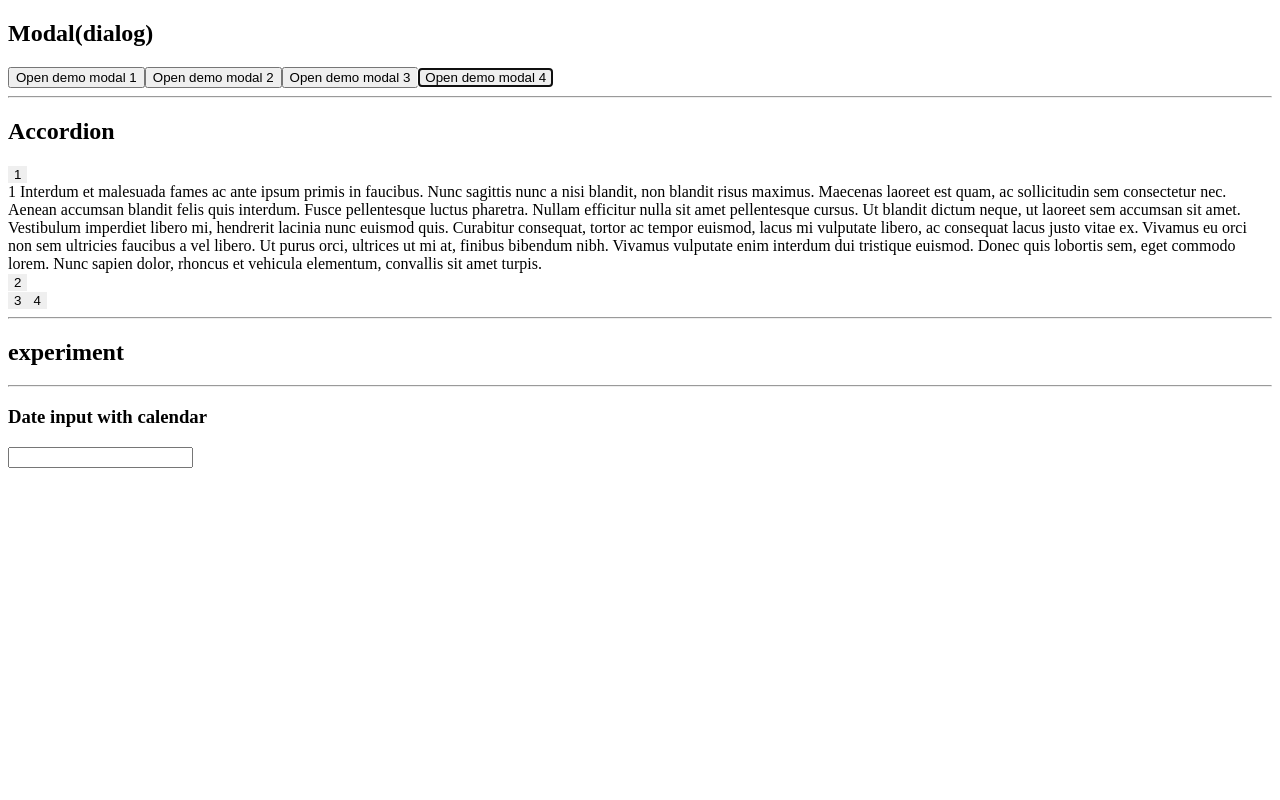
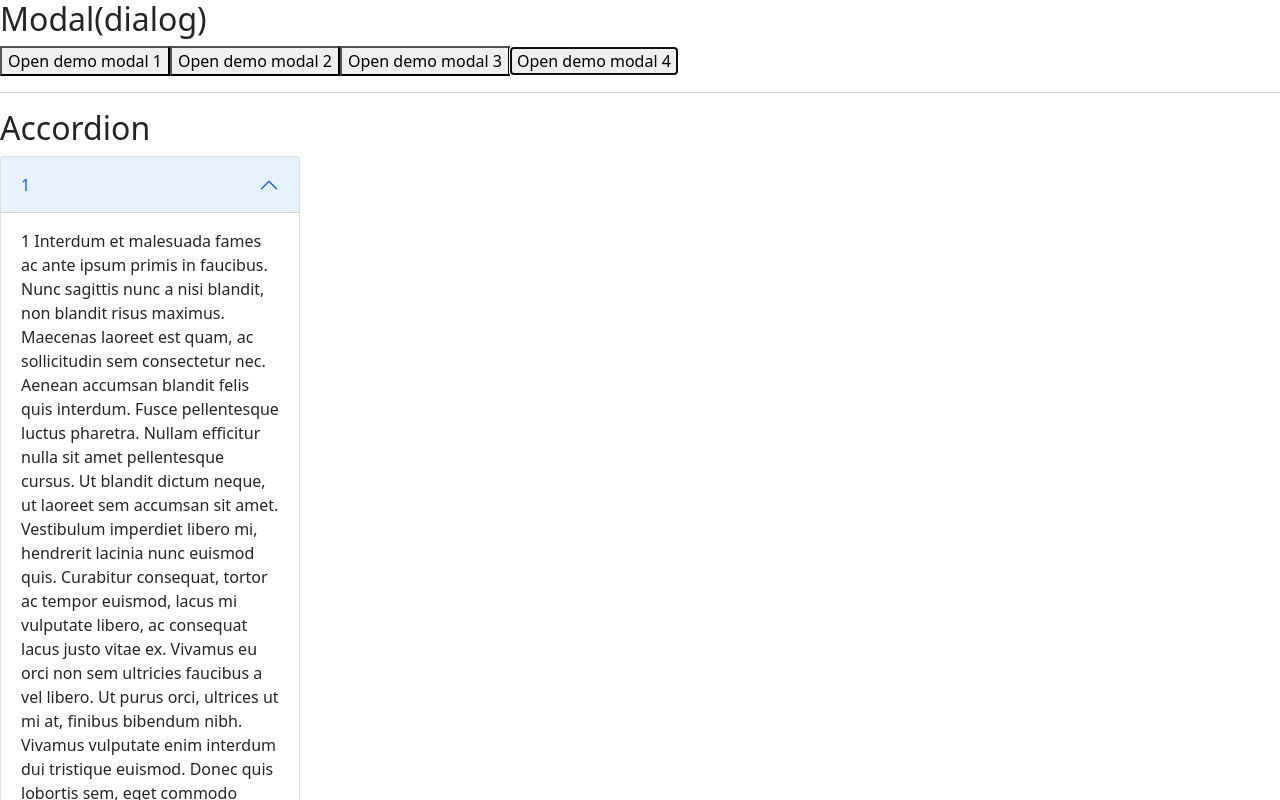
Before and after one commit to r2dev/sml, a React (Create React App) app: page / in a window 1280 px wide. Shown: the top 800 px of the page. Built offline with nearby package versions, Linux system fonts and the light colour scheme.

Commit message:
fix bug on search last button, remove props, add active class, add bootstrap demo

```diff
--- a/public/index.html
+++ b/public/index.html
@@ -10,6 +10,7 @@
       content="Web site created using create-react-app"
     />
     <link rel="apple-touch-icon" href="%PUBLIC_URL%/logo192.png" />
+    <link href="https://cdn.jsdelivr.net/npm/bootstrap@5.0.0-beta2/dist/css/bootstrap.min.css" rel="stylesheet" integrity="sha384-BmbxuPwQa2lc/FVzBcNJ7UAyJxM6wuqIj61tLrc4wSX0szH/Ev+nYRRuWlolflfl" crossorigin="anonymous">
     <!--
       manifest.json provides metadata used when your web app is installed on a
       user's mobile device or desktop. See https://developers.google.com/web/fundamentals/web-app-manifest/
--- a/src/App.js
+++ b/src/App.js
@@ -2,7 +2,48 @@ import React from 'react'
 import {ModalDemo } from './react/Modal';
 import DateInput from './react/DateInput';
 import "./App.css"
-import { AccordionDemo } from './react/Accordion';
+import {Accordion, AccordionButton, AccordionContent} from './react/Accordion';
+
+function AccordionDemo() {
+  return (
+      <Accordion toggle={true} multiple={true}>
+        <div className="accordion" id="accordionExample" style={{width: 300}}>
+          <div className="accordion-item">
+            <AccordionButton className="accordion-button collapsed" activeClassName="accordion-button" accordionIndex={0}>1</AccordionButton>
+            <AccordionContent className="accordion-collapse collapse show" accordionIndex={0}>
+              <div className="accordion-body">
+              1 Interdum et malesuada fames ac ante ipsum primis in faucibus. Nunc sagittis nunc a nisi blandit, non blandit risus maximus. Maecenas laoreet est quam, ac sollicitudin sem consectetur nec. Aenean accumsan blandit felis quis interdum. Fusce pellentesque luctus pharetra. Nullam efficitur nulla sit amet pellentesque cursus. Ut blandit dictum neque, ut laoreet sem accumsan sit amet. Vestibulum imperdiet libero mi, hendrerit lacinia nunc euismod quis. Curabitur consequat, tortor ac tempor euismod, lacus mi vulputate libero, ac consequat lacus justo vitae ex. Vivamus eu orci non sem ultricies faucibus a vel libero. Ut purus orci, ultrices ut mi at, finibus bibendum nibh. Vivamus vulputate enim interdum dui tristique euismod. Donec quis lobortis sem, eget commodo lorem. Nunc sapien dolor, rhoncus et vehicula elementum, convallis sit amet turpis.
+              </div>
+            </AccordionContent>
+          </div>
+          <div className="accordion-item">
+            <AccordionButton className="accordion-button collapsed" activeClassName="accordion-button" accordionIndex={1}>2</AccordionButton>
+            <AccordionContent className="accordion-collapse collapse show" accordionIndex={1}>
+              <div className="accordion-body">
+              2 Interdum et malesuada fames ac ante ipsum primis in faucibus. Nunc sagittis nunc a nisi blandit, non blandit risus maximus. Maecenas laoreet est quam, ac sollicitudin sem consectetur nec. Aenean accumsan blandit felis quis interdum. Fusce pellentesque luctus pharetra. Nullam efficitur nulla sit amet pellentesque cursus. Ut blandit dictum neque, ut laoreet sem accumsan sit amet. Vestibulum imperdiet libero mi, hendrerit lacinia nunc euismod quis. Curabitur consequat, tortor ac tempor euismod, lacus mi vulputate libero, ac consequat lacus justo vitae ex. Vivamus eu orci non sem ultricies faucibus a vel libero. Ut purus orci, ultrices ut mi at, finibus bibendum nibh. Vivamus vulputate enim interdum dui tristique euismod. Donec quis lobortis sem, eget commodo lorem. Nunc sapien dolor, rhoncus et vehicula elementum, convallis sit amet turpis.
+              </div>
+            </AccordionContent>
+          </div>
+          <div className="accordion-item">
+            <AccordionButton className="accordion-button collapsed" activeClassName="accordion-button" accordionIndex={2}>3</AccordionButton>
+            <AccordionContent className="accordion-collapse collapse show" accordionIndex={2}>
+              <div className="accordion-body">
+              3 Interdum et malesuada fames ac ante ipsum primis in faucibus. Nunc sagittis nunc a nisi blandit, non blandit risus maximus. Maecenas laoreet est quam, ac sollicitudin sem consectetur nec. Aenean accumsan blandit felis quis interdum. Fusce pellentesque luctus pharetra. Nullam efficitur nulla sit amet pellentesque cursus. Ut blandit dictum neque, ut laoreet sem accumsan sit amet. Vestibulum imperdiet libero mi, hendrerit lacinia nunc euismod quis. Curabitur consequat, tortor ac tempor euismod, lacus mi vulputate libero, ac consequat lacus justo vitae ex. Vivamus eu orci non sem ultricies faucibus a vel libero. Ut purus orci, ultrices ut mi at, finibus bibendum nibh. Vivamus vulputate enim interdum dui tristique euismod. Donec quis lobortis sem, eget commodo lorem. Nunc sapien dolor, rhoncus et vehicula elementum, convallis sit amet turpis.
+              </div>
+            </AccordionContent>
+          </div>
+          <div className="accordion-item">
+            <AccordionButton className="accordion-button collapsed" activeClassName="accordion-button" accordionIndex={3}>4</AccordionButton>
+            <AccordionContent className="accordion-collapse collapse show" accordionIndex={3}>
+              <div className="accordion-body">
+              4 Interdum et malesuada fames ac ante ipsum primis in faucibus. Nunc sagittis nunc a nisi blandit, non blandit risus maximus. Maecenas laoreet est quam, ac sollicitudin sem consectetur nec. Aenean accumsan blandit felis quis interdum. Fusce pellentesque luctus pharetra. Nullam efficitur nulla sit amet pellentesque cursus. Ut blandit dictum neque, ut laoreet sem accumsan sit amet. Vestibulum imperdiet libero mi, hendrerit lacinia nunc euismod quis. Curabitur consequat, tortor ac tempor euismod, lacus mi vulputate libero, ac consequat lacus justo vitae ex. Vivamus eu orci non sem ultricies faucibus a vel libero. Ut purus orci, ultrices ut mi at, finibus bibendum nibh. Vivamus vulputate enim interdum dui tristique euismod. Donec quis lobortis sem, eget commodo lorem. Nunc sapien dolor, rhoncus et vehicula elementum, convallis sit amet turpis.
+              </div>
+            </AccordionContent>
+          </div>
+        </div>
+      </Accordion>
+  )
+}
 
 function App() {
   return (
--- a/src/react/Accordion.js
+++ b/src/react/Accordion.js
@@ -1,4 +1,4 @@
-import React, {useEffect, useRef, useImperativeHandle, forwardRef, createContext, useContext, useReducer} from 'react'
+import React, { useEffect, useRef, createContext, useContext, useReducer } from 'react'
 
 let accordionNextID = 0;
 
@@ -15,7 +15,6 @@ function Accordion({
     // allow toggle the content
     toggle=false,
     children,
-    ...props
 }) {
     const internalAccordionID = useRef(accordionNextID++);
     const [state, dispatch] = useReducer(internalReducer, {count: 0, refs: {}, opened: defaultExpandedIndex});
@@ -28,7 +27,7 @@ function Accordion({
                 while (!state.refs[++currentIndex] && currentIndex < state.count) {}
             } break;
             case FocusFlag_Previous: {
-                while (!state.refs[--currentIndex] && currentIndex > state.count) {}
+                while (!state.refs[--currentIndex] && currentIndex >= 0) {}
             } break;
             case FocusFlag_First: {
                 currentIndex = 0
@@ -61,9 +60,7 @@ function Accordion({
     return(
         <AccordionStateContext.Provider value={[state, internalAccordionID.current]}>
             <AccordionDispatchContext.Provider value={[dispatch, handleFocusKey, handleExpand]}>
-                <div {...props}>
-                    {children}
-                </div>
+                {children}
             </AccordionDispatchContext.Provider>
         </AccordionStateContext.Provider>
     )
@@ -102,17 +99,11 @@ function internalReducer(state, action) {
         case 'setExpandState': {
             return {...state, opened: action.opened}
         }
-
     }
 }
 
-function AccordionButton({accordionIndex, ...props}, ref) {
+function AccordionButton({accordionIndex, className, activeClassName, ...props}) {
     const buttonRef = useRef();
-    useImperativeHandle(ref, () => ({
-        focus: () => {
-            buttonRef.current.focus()
-        }
-    }))
     const [state, accordionID] = useAccordionState();
     const [dispatch, handleFocusKey, handleExpand] = useAccordionDispatch();
     useEffect(() => {
@@ -153,18 +144,19 @@ function AccordionButton({accordionIndex, ...props}, ref) {
     }
     return (
         <button
+            type="button"
             ref={buttonRef}
             onClick={handleButtonTrigger}
             onKeyDown={handleKeyDown}
             id={`accordion-button-${accordionID}-${accordionIndex}`}
             aria-controls={`accordion-content-${accordionID}-${accordionIndex}`}
+            className={state.opened.includes(accordionIndex) && activeClassName && activeClassName.length? activeClassName: className}
             {...props}
         />
     )
 }
-AccordionButton = forwardRef(AccordionButton)
 
-function AccordionContent({accordionIndex, ...props}) {
+function AccordionContent({accordionIndex, className, activeClassName, ...props}) {
     const [state, accordionID] = useAccordionState();
     return (
         <div
@@ -172,6 +164,7 @@ function AccordionContent({accordionIndex, ...props}) {
             id={`accordion-content-${accordionID}-${accordionIndex}`}
             aria-labelledby={`accordion-button-${accordionID}-${accordionIndex}`}
             hidden={state.opened.includes(accordionIndex)? undefined: true}
+            className={(state.opened.includes(accordionIndex) && activeClassName && activeClassName.length)? activeClassName: className}
             {...props}
         />
     )
@@ -195,7 +188,6 @@ function AccordionDemo() {
                 </div>
                 <AccordionContent accordionIndex={3}>4 Interdum et malesuada fames ac ante ipsum primis in faucibus. Nunc sagittis nunc a nisi blandit, non blandit risus maximus. Maecenas laoreet est quam, ac sollicitudin sem consectetur nec. Aenean accumsan blandit felis quis interdum. Fusce pellentesque luctus pharetra. Nullam efficitur nulla sit amet pellentesque cursus. Ut blandit dictum neque, ut laoreet sem accumsan sit amet. Vestibulum imperdiet libero mi, hendrerit lacinia nunc euismod quis. Curabitur consequat, tortor ac tempor euismod, lacus mi vulputate libero, ac consequat lacus justo vitae ex. Vivamus eu orci non sem ultricies faucibus a vel libero. Ut purus orci, ultrices ut mi at, finibus bibendum nibh. Vivamus vulputate enim interdum dui tristique euismod. Donec quis lobortis sem, eget commodo lorem. Nunc sapien dolor, rhoncus et vehicula elementum, convallis sit amet turpis.</AccordionContent>
             </div>
-
         </Accordion>
     )
 }
```
